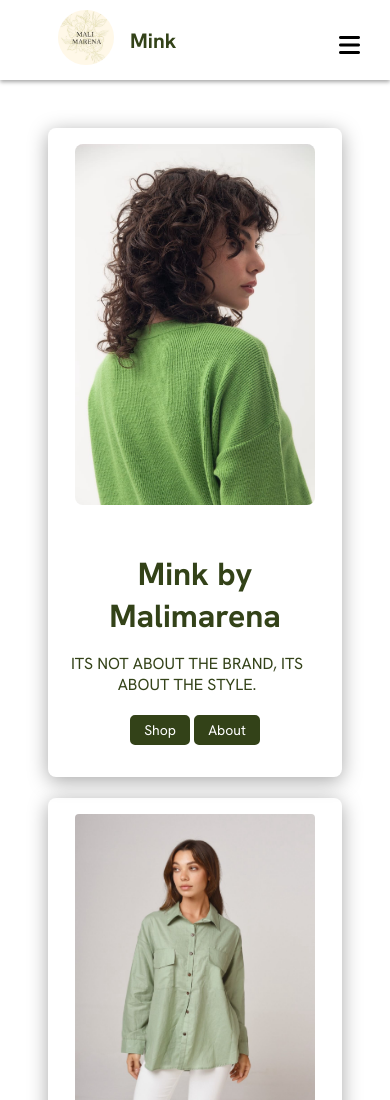
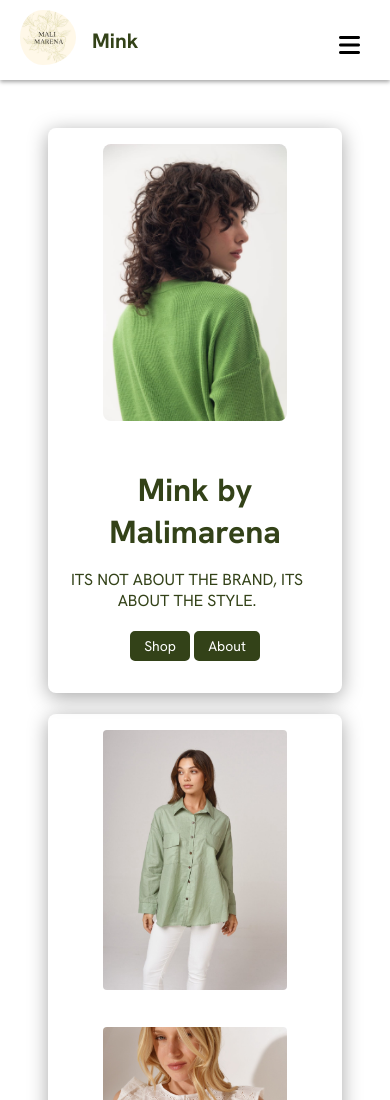
Before and after one commit to allexcho/MINK, a plain HTML site: page index.html in a window 390 px wide. Shown: the top 1100 px of the page. Drawn offline with Linux system fonts and the light colour scheme.

Commit message:
changes to smaller screens

```diff
--- a/assets/styles.css
+++ b/assets/styles.css
@@ -30,7 +30,7 @@ header {
 .logo img {
   width: 3.5rem;
   border-radius: 50%;
-  margin-left: 3rem;
+  padding-left: 10px;
 }
 
 nav ul {
@@ -373,4 +373,12 @@ nav ul li {
   .footer-left img {
     border-radius: 1.5rem;
   }
+  @media (min-width: 300px) and (max-width: 399px) {
+    .containerright img {
+      width: 11.5rem;
+    }
+    .bottomimgs img {
+      width: 11.5rem;
+    }
+  }
 }
```
